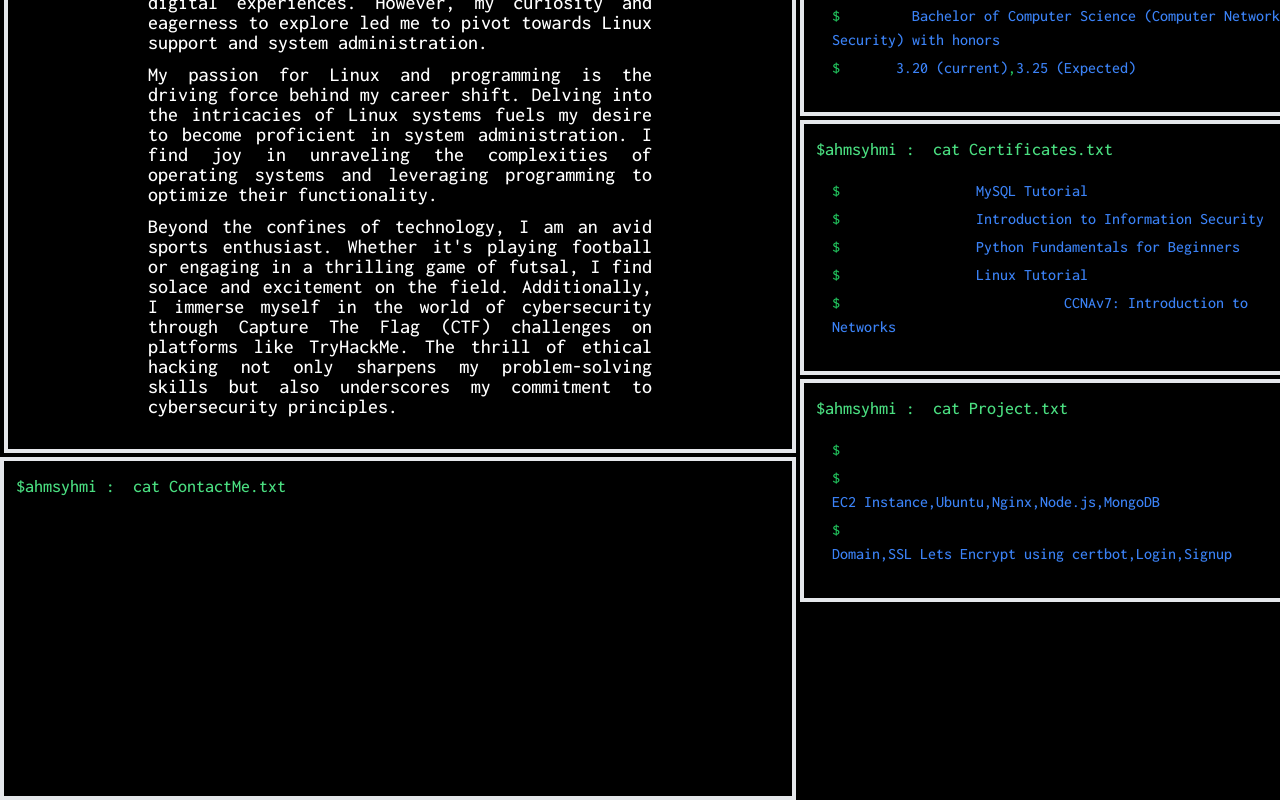
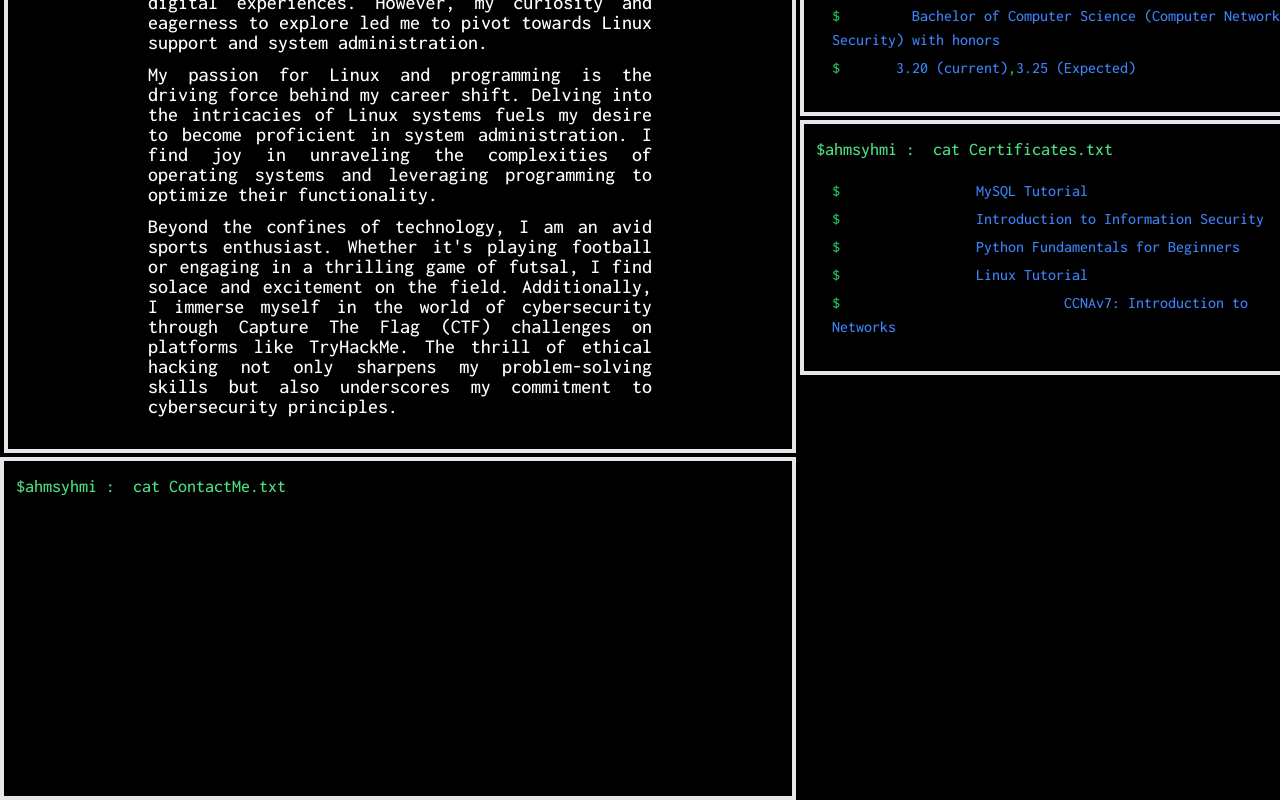
Before and after one commit to ahmsyhmi/portfolio, a Next.js app: page / in a window 1280 px wide. Shown: the part 426-1226 px from the top of the page. Built offline with nearby package versions, Linux system fonts and the light colour scheme; a web font is replaced by a local one.

Commit message:
Update page.tsx

```diff
--- a/src/app/page.tsx
+++ b/src/app/page.tsx
@@ -5,7 +5,6 @@ import Skills from "@/components/Skills";
 import Education from "@/components/Education";
 import ContactMe from '@/components/ContactMe';
 import Certificates from '@/components/Certificates';
-import Project from '@/components/Project';
 import Nav from "@/components/nav";
 
 
@@ -27,9 +26,6 @@ export default function Home() {
         <div>
           <Certificates />
         </div>
-        <div>
-          <Project />
-        </div>
       </div>
     </div>
   );
```
